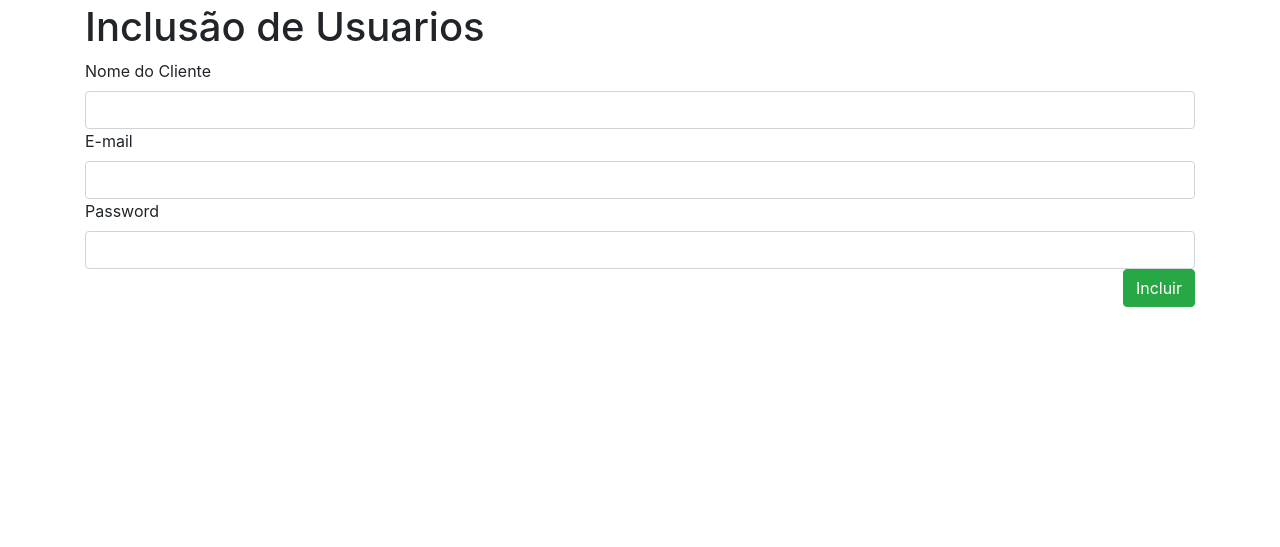
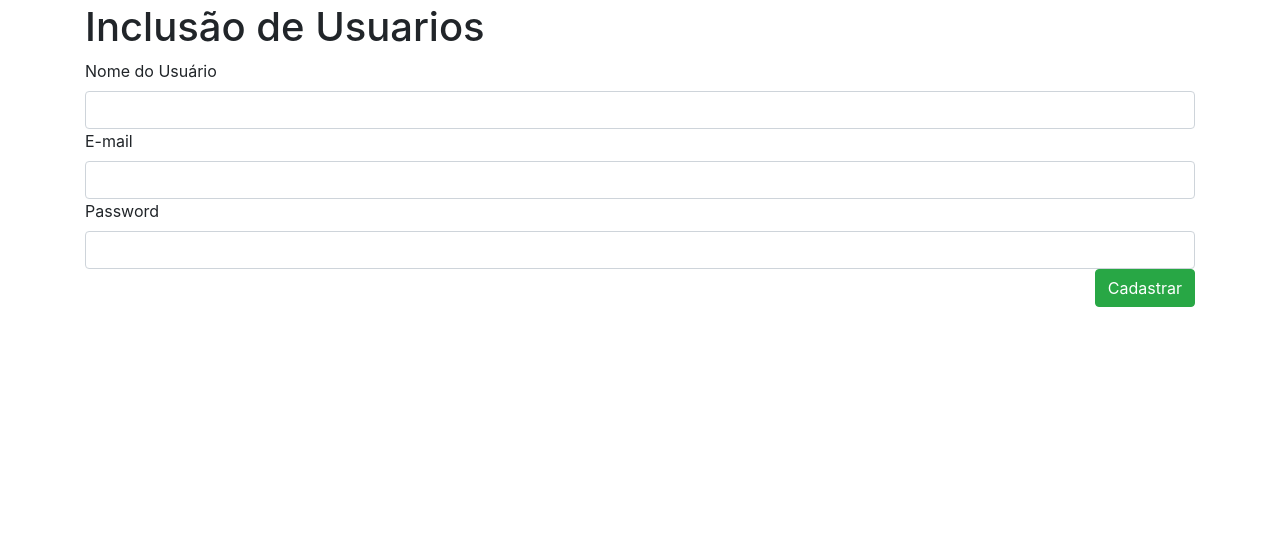
Before and after one commit to programadorluydi/vendas.php, a PHP site: page /usuarios_incluir.php in a window 1280 px wide. Shown: the part 107-654 px from the top of the page. Run offline with PHP 8.4, Linux system fonts and the light colour scheme.

Commit message:
Atualizar o usuarios_incluir.php

```diff
--- a/usuarios_incluir.php
+++ b/usuarios_incluir.php
@@ -4,21 +4,21 @@
         <link rel="stylesheet" href="https://stackpath.bootstrapcdn.com/bootstrap/4.1.3/css/bootstrap.min.css" integrity="sha384-MCw98/SFnGE8fJT3GXwEOngsV7Zt27NXFoaoApmYm81iuXoPkFOJwJ8ERdknLPMO" crossorigin="anonymous">
     </head>
     <body>
-        <?php include 'menu.php'; ?>
+        <?php include 'menu.php';?>
         <div class="container">
             <form action="_usuarios_incluir.php" method="post">
                 <h1>Inclusão de Usuarios</h1>
-                <label>Nome do Cliente</label>
+                <label>Nome do Usuário</label>
                 <input type="text" name="nome_usuario" id="nome_usuario" class="form-control" required>
-                <!-- required torna o campo obrigatorio -->
+                <!-- required torna o campo obrigatório -->
                 <label>E-mail</label>
                 <input type="email" name="email" id="email" class="form-control">
-                <!-- type= "email" chega se tem @ no campo-->
+                <!-- type="email" checa se tem @ no campo  -->
                 <label>Password</label>
                 <input type="password" name="senha" id="senha" class="form-control">
-                <!-- type= "password" nao deixa o usuario ler o que digita-->
+                <!-- type="password" não deixa o usuario ler o que digita -->
                 <div style="text-align: right;">
-                   <button type="submit" id="botao" class="btn btn-success btn-small">Incluir</button>
+                   <button type="submit" id="botao" class="btn btn-success btn-small">Cadastrar</button>
                 </div>
             </form>
         </div>
```
